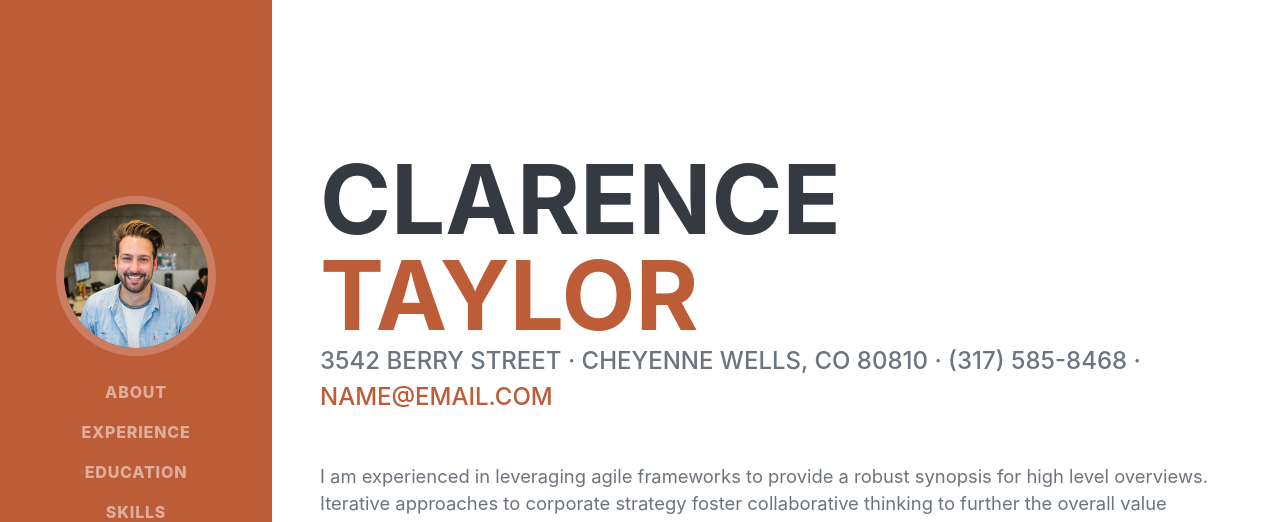
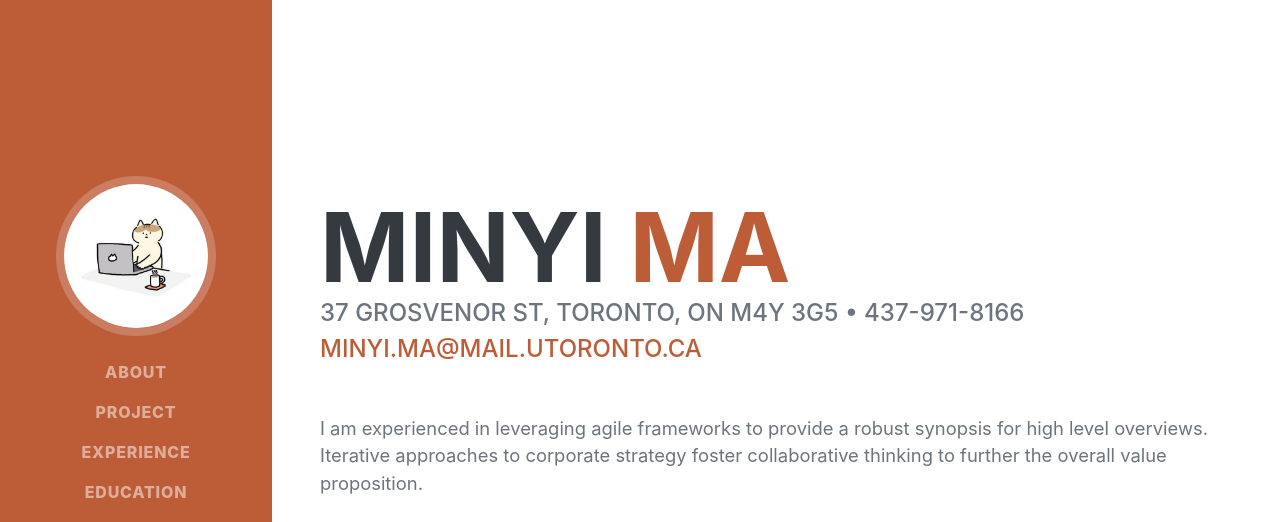
Before and after one commit to Monicalr0/Monicalr0.github.io, a plain HTML site: page index.html in a window 1280 px wide. Shown: the top 522 px of the page. Drawn offline with nearby package versions, Linux system fonts and the light colour scheme; a web font is replaced by a local one.

Commit message:
update structure

```diff
--- a/index.html
+++ b/index.html
@@ -5,7 +5,7 @@
         <meta name="viewport" content="width=device-width, initial-scale=1, shrink-to-fit=no" />
         <meta name="description" content="" />
         <meta name="author" content="" />
-        <title>Resume - Start Bootstrap Theme</title>
+        <title>Minyi Ma Resume - Start Bootstrap Theme</title>
         <link rel="icon" type="image/x-icon" href="assets/img/favicon.ico" />
         <!-- Font Awesome icons (free version)-->
         <script src="https://use.fontawesome.com/releases/v5.15.1/js/all.js" crossorigin="anonymous"></script>
@@ -19,13 +19,14 @@
         <!-- Navigation-->
         <nav class="navbar navbar-expand-lg navbar-dark bg-primary fixed-top" id="sideNav">
             <a class="navbar-brand js-scroll-trigger" href="#page-top">
-                <span class="d-block d-lg-none">Clarence Taylor</span>
-                <span class="d-none d-lg-block"><img class="img-fluid img-profile rounded-circle mx-auto mb-2" src="assets/img/profile.jpg" alt="" /></span>
+                <span class="d-block d-lg-none">Minyi Ma</span>
+                <span class="d-none d-lg-block"><img class="img-fluid img-profile rounded-circle mx-auto mb-2" src="assets/img/profile.jfif" alt="" /></span>
             </a>
             <button class="navbar-toggler" type="button" data-toggle="collapse" data-target="#navbarSupportedContent" aria-controls="navbarSupportedContent" aria-expanded="false" aria-label="Toggle navigation"><span class="navbar-toggler-icon"></span></button>
             <div class="collapse navbar-collapse" id="navbarSupportedContent">
                 <ul class="navbar-nav">
                     <li class="nav-item"><a class="nav-link js-scroll-trigger" href="#about">About</a></li>
+                     <li class="nav-item"><a class="nav-link js-scroll-trigger" href="#experience">Project</a></li>
                     <li class="nav-item"><a class="nav-link js-scroll-trigger" href="#experience">Experience</a></li>
                     <li class="nav-item"><a class="nav-link js-scroll-trigger" href="#education">Education</a></li>
                     <li class="nav-item"><a class="nav-link js-scroll-trigger" href="#skills">Skills</a></li>
@@ -34,23 +35,24 @@
                 </ul>
             </div>
         </nav>
+
         <!-- Page Content-->
         <div class="container-fluid p-0">
             <!-- About-->
             <section class="resume-section" id="about">
                 <div class="resume-section-content">
                     <h1 class="mb-0">
-                        Clarence
-                        <span class="text-primary">Taylor</span>
+                        Minyi
+                        <span class="text-primary">Ma</span>
                     </h1>
                     <div class="subheading mb-5">
-                        3542 Berry Street · Cheyenne Wells, CO 80810 · (317) 585-8468 ·
-                        <a href="mailto:name@email.com">name@email.com</a>
+                        37 Grosvenor St, Toronto, ON M4Y 3G5 • 437-971-8166
+                        <a href="mailto:minyi.ma@mail.utoronto.ca">minyi.ma@mail.utoronto.ca</a>
                     </div>
                     <p class="lead mb-5">I am experienced in leveraging agile frameworks to provide a robust synopsis for high level overviews. Iterative approaches to corporate strategy foster collaborative thinking to further the overall value proposition.</p>
                     <div class="social-icons">
-                        <a class="social-icon" href="#"><i class="fab fa-linkedin-in"></i></a>
-                        <a class="social-icon" href="#"><i class="fab fa-github"></i></a>
+                        <a class="social-icon" href="https://www.linkedin.com/in/minyi-ma-monica/"><i class="fab fa-linkedin-in"></i></a>
+                        <a class="social-icon" href="https://github.com/Monicalr0"><i class="fab fa-github"></i></a>
                         <a class="social-icon" href="#"><i class="fab fa-twitter"></i></a>
                         <a class="social-icon" href="#"><i class="fab fa-facebook-f"></i></a>
                     </div>
```
Also changed, not shown: assets/img/profile.jfif (added).
